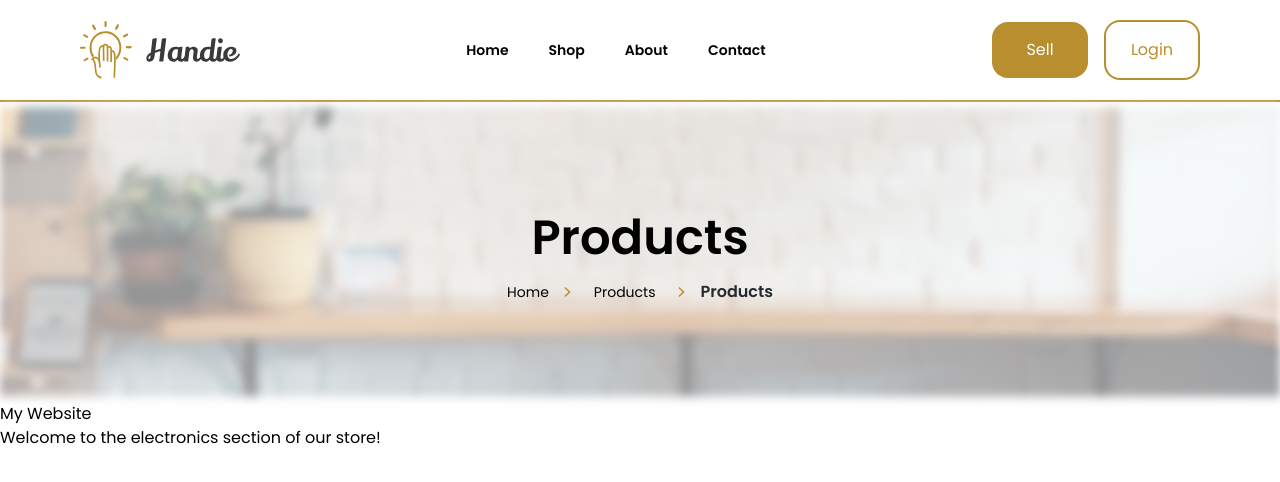
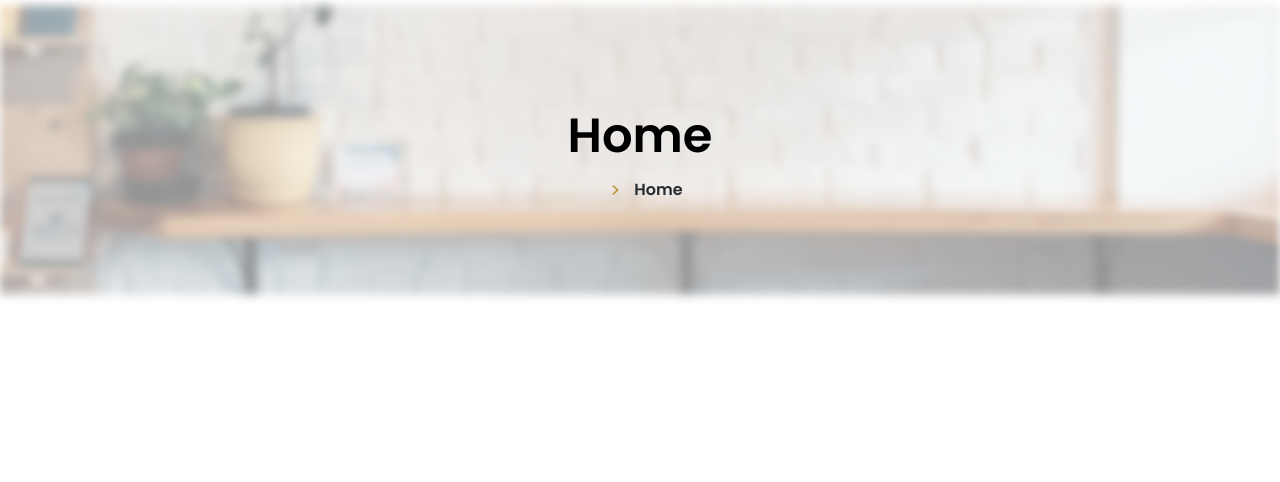
Before and after one commit to omar-the-junior/handie--frontend, a React (Vite) app: page / in a window 1280 px wide. Shown: the top 482 px of the page. Built offline with nearby package versions, Linux system fonts and the light colour scheme.

Commit message:
Breadcrumbs done fixes

```diff
--- a/package.json
+++ b/package.json
@@ -17,12 +17,6 @@
   "devDependencies": {
     "@eslint/js": "^9.9.0",
     "@iconify/react": "^5.0.2",
-    "@types/babel__core": "^7.20.5",
-    "@types/babel__generator": "^7.6.8",
-    "@types/babel__template": "^7.4.4",
-    "@types/babel__traverse": "^7.20.6",
-    "@types/estree": "^1.0.6",
-    "@types/prop-types": "^15.7.13",
     "@tailwindcss/forms": "^0.5.9",
     "@types/react": "^18.3.3",
     "@types/react-dom": "^18.3.0",
--- a/src/components/Breadcrumbs.tsx
+++ b/src/components/Breadcrumbs.tsx
@@ -1,4 +1,3 @@
-import React from 'react';
 import { Link } from 'react-router-dom';
 
 type Breadcrumb = {
@@ -13,14 +12,14 @@ type BreadcrumbsProps = {
 export const Breadcrumbs = ({ breadcrumbs }: BreadcrumbsProps) => {
   return (
     <nav aria-label="breadcrumb">
-      <ol style={{ display: 'flex', listStyle: 'none', padding: 0 }}>
+      <ol className='flex list-none p-0'>
         {breadcrumbs.map((breadcrumb, index) => (
-          <li key={index} style={{ display: 'flex', alignItems: 'center', marginRight: '8px' }}>
+          <li key={index} className='flex mr-8px items-center'>
             <Link to={breadcrumb.link}>
               <span>{breadcrumb.name.charAt(0).toUpperCase() + breadcrumb.name.slice(1)}</span>
             </Link>
             {index < breadcrumbs.length - 1 && (
-              <img src="/icon_Header.svg" alt="" className="mx-2" style={{  maxWidth: '100%' }} />
+              <img src="/icon_Header.svg" alt="" className="mx-2 w-full" />
             )}
           </li>
         ))}
--- a/src/components/Header.tsx
+++ b/src/components/Header.tsx
@@ -1,16 +1,22 @@
-import { Link } from "react-router-dom";
 import { Breadcrumbs } from "./Breadcrumbs";
 
-function Header() {
+interface Breadcrumb {
+    name: string;
+    link: string;
+}
 
-    const breadcrumbs = [
+interface HeaderProps {
+    breadcrumbs?: Breadcrumb[];
+    pageName?: string;
+}
+
+function Header({ breadcrumbs: Breadcrumbs_prop, pageName: Pagename_prop }: HeaderProps) {
+    const breadcrumbs = Breadcrumbs_prop || [
         { name: 'Home', link: '/' },
         { name: 'Products', link: '/products' },
-        // { name: '', link: '/products/123' },
     ];
 
-
-    const currentPageName = breadcrumbs[breadcrumbs.length - 1].name;
+    const currentPageName = Pagename_prop || breadcrumbs[breadcrumbs.length - 1].name;
 
     return (
         <div className="relative w-full h-[300px]">
@@ -38,7 +44,6 @@ function Header() {
                     {currentPageName}
                 </h1>
                 <div className="mt-2 text-sm flex items-center">
-
                     <Breadcrumbs breadcrumbs={breadcrumbs} />
                     <img src="/icon_Header.svg" alt="" className="mx-2" />
                     <span
@@ -50,7 +55,7 @@ function Header() {
                             lineHeight: '16px',
                         }}
                     >
-                     {currentPageName}
+                        {currentPageName}
                     </span>
                 </div>
             </div>
--- a/src/routes/Home.tsx
+++ b/src/routes/Home.tsx
@@ -1,15 +1,9 @@
-import {Link} from 'react-router-dom';
-import {Breadcrumbs} from '../components/Breadcrumbs';
-
 function Home()
 {
-    const currentPage = '/home/products/electronics';
     return (
 
         <div>
           <h1>My Website</h1>
-
-
           <p>Welcome to the electronics section of our store!</p>
         </div>
     )
--- a/src/routes/Root.tsx
+++ b/src/routes/Root.tsx
@@ -1,12 +1,8 @@
-import { Outlet } from 'react-router-dom';
-import Navbar from '../components/Navbar';
 import Header from '../components/Header';
 function Root() {
   return (
     <>
-      <Navbar />
-      <Header />
-      <Outlet />
+       <Header breadcrumbs={[]} pageName="Home" />
     </>
   );
 }
```
Also changed, not shown: 1 other file (tests, documents, lock files or other folders).
